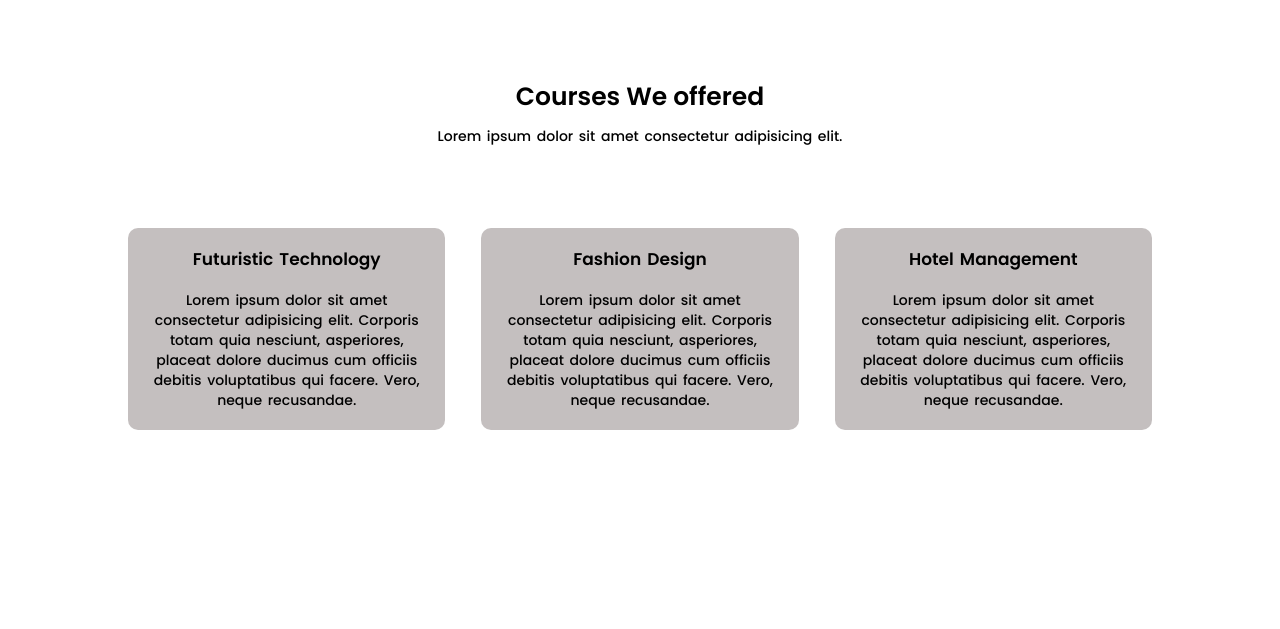
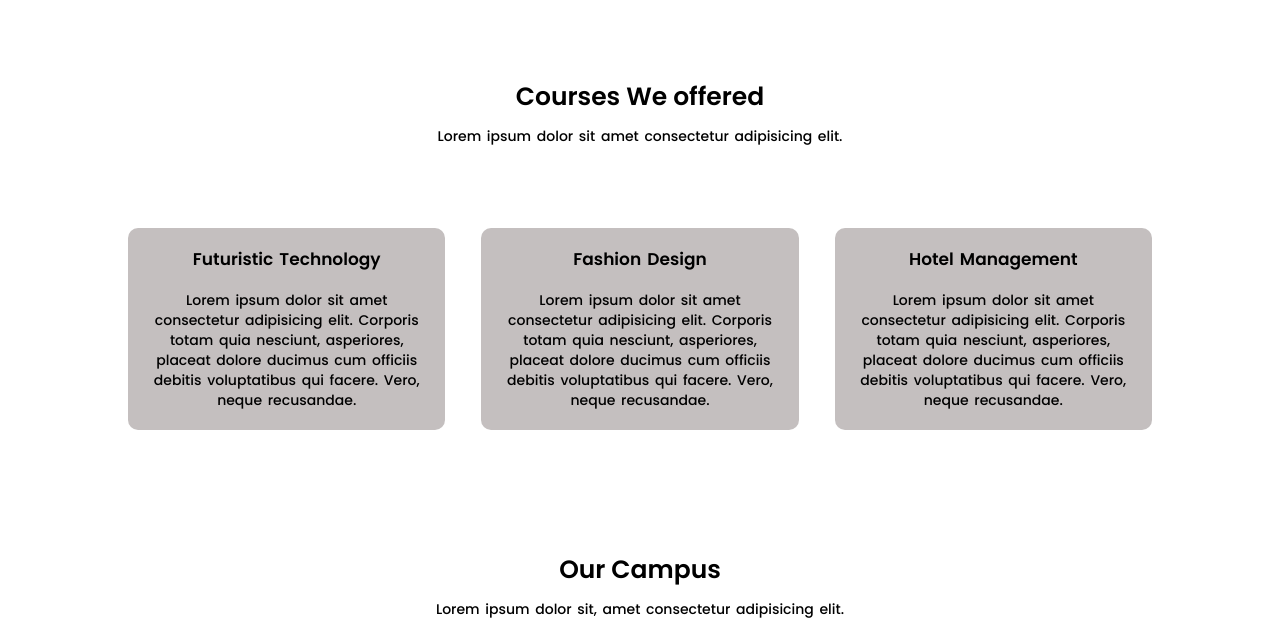
Before and after one commit to niteshprajapat/College-Website-clone, a plain HTML site: page index.html in a window 1280 px wide. Shown: the part 822-1451 px from the top of the page. Before the commit the page ends 1303 px from the top, so only its background shows below. Drawn offline with Linux system fonts and the light colour scheme.

Commit message:
html for campus section added!

```diff
--- a/index.html
+++ b/index.html
@@ -44,7 +44,7 @@
 
 
     <main>
-        <!-- section: Course -->
+        <!-- section 1: Course -->
         <section class="course">
             <h1>Courses We offered</h1>
             <p>Lorem ipsum dolor sit amet consectetur adipisicing elit.</p>
@@ -64,6 +64,14 @@
                 </div>
             </div>
         </section>
+
+        <!-- Section 2: Campus -->
+        <section class="campus">
+            <h1>Our Campus</h1>
+            <p>Lorem ipsum dolor sit, amet consectetur adipisicing elit.</p>
+
+
+        </section>
     </main>
 
 
```
